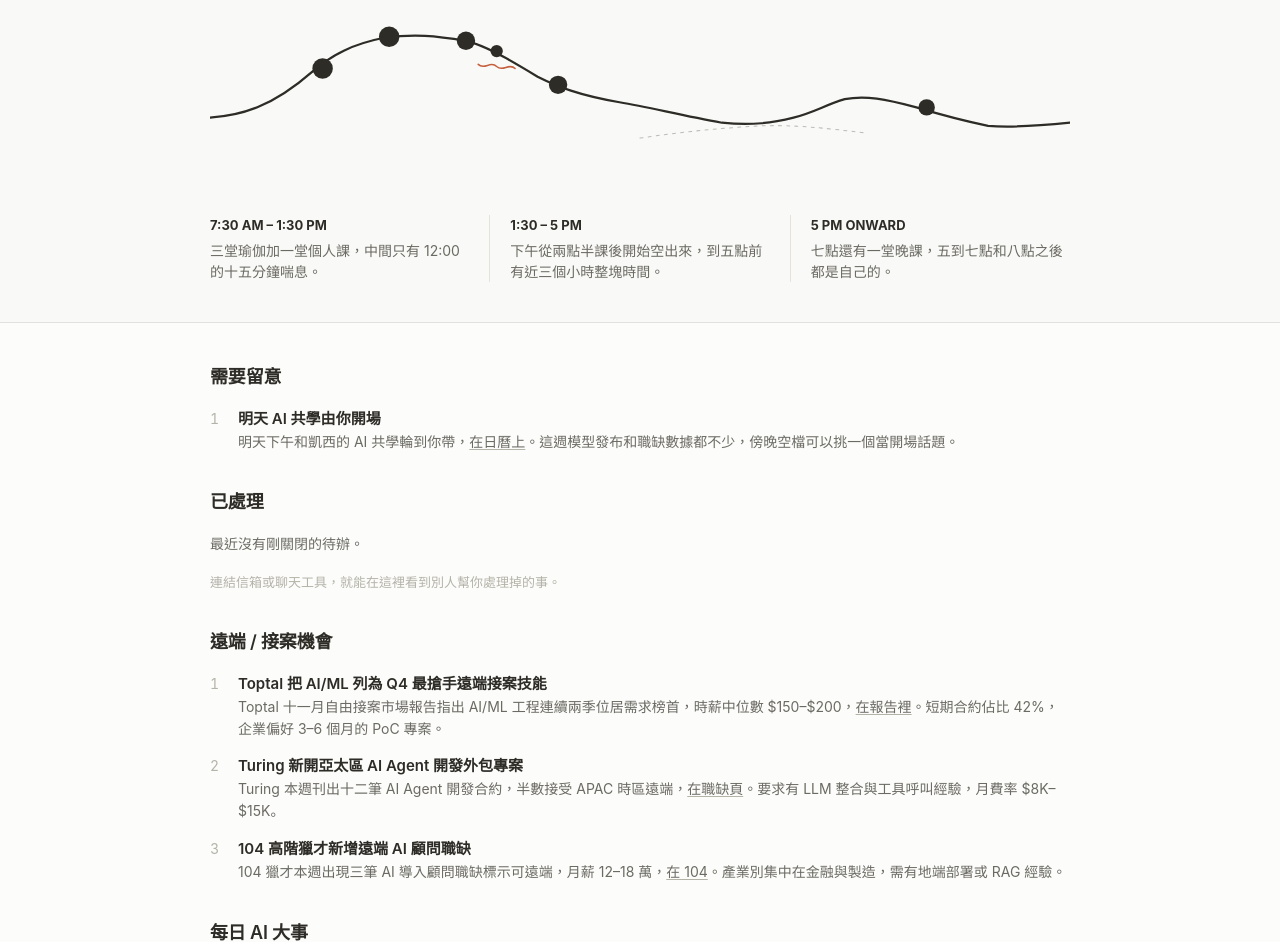
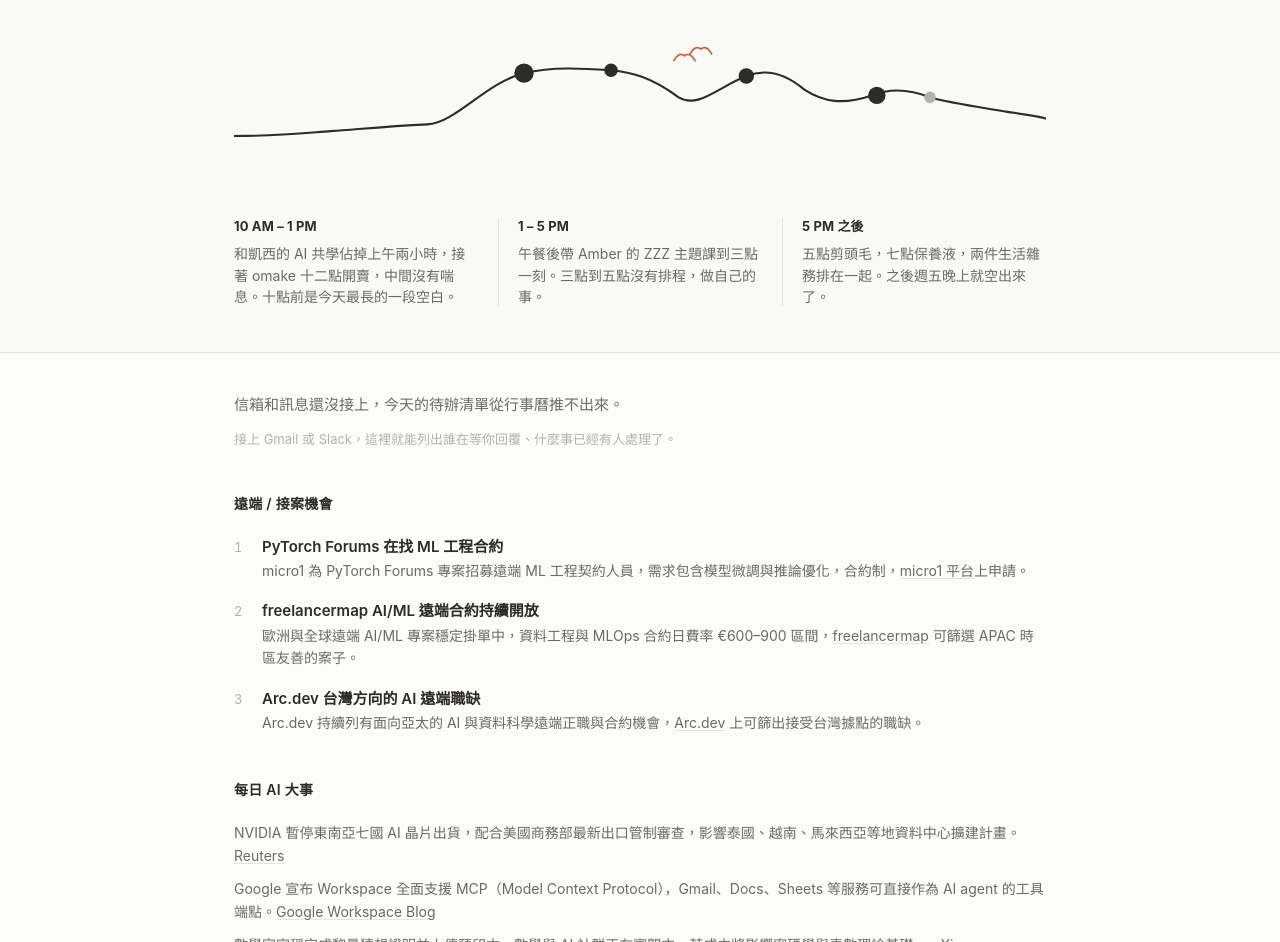
Before and after one commit to lanyliu/lanyliu.github.io, a plain HTML site: page morning-brief/index.html in a window 1280 px wide. Shown: the part 203-1145 px from the top of the page. Drawn offline with Linux system fonts and the light colour scheme.

Commit message:
morning brief 2026-11-27

```diff
--- a/morning-brief/index.html
+++ b/morning-brief/index.html
@@ -3,198 +3,347 @@
 <head>
 <meta charset="utf-8">
 <meta name="viewport" content="width=device-width, initial-scale=1">
-<title>早報 2026-11-26</title>
+<title>早報 · 11月27日</title>
 <style>
-*,*::before,*::after{box-sizing:border-box;margin:0;padding:0}
-:root{
---bg:#FCFCFB;--wash:#F9F9F7;--ink:#2E2C27;--ink-soft:#6B6A63;
---ink-grey:#B4B3A8;--hairline:#E4E3DC;--divider:#E1E1DF;--clay:#C6613F;--clay-hover:#AE5133;
+:root {
+  --bg: #FCFCFB;
+  --bg-top: #F9F9F7;
+  --ink: #2E2C27;
+  --ink-soft: #6B6A63;
+  --ink-grey: #B4B3A8;
+  --hairline: #E4E3DC;
+  --clay: #C6613F;
+  --clay-hover: #AE5133;
+  --divider: #E1E1DF;
 }
-body{background:var(--bg);color:var(--ink);font-family:-apple-system,"Segoe UI",sans-serif;line-height:1.6;-webkit-font-smoothing:antialiased}
-a{color:inherit;text-decoration-color:var(--ink-grey);text-underline-offset:2px}
-a:hover{text-decoration-color:var(--ink)}
+@media (prefers-color-scheme: dark) {
+  :root:not([data-theme="light"]) {
+    --bg: #1A1917;
+    --bg-top: #15140F;
+    --ink: #E8E6DF;
+    --ink-soft: #A09E95;
+    --ink-grey: #6B6A63;
+    --hairline: #33322D;
+    --clay: #D4785A;
+    --clay-hover: #E08B6B;
+    --divider: #2A2924;
+  }
+}
+:root[data-theme="dark"] {
+  --bg: #1A1917;
+  --bg-top: #15140F;
+  --ink: #E8E6DF;
+  --ink-soft: #A09E95;
+  --ink-grey: #6B6A63;
+  --hairline: #33322D;
+  --clay: #D4785A;
+  --clay-hover: #E08B6B;
+  --divider: #2A2924;
+}
+*, *::before, *::after { margin: 0; padding: 0; box-sizing: border-box; }
+body {
+  background: var(--bg);
+  color: var(--ink);
+  font-family: -apple-system, 'Segoe UI', sans-serif;
+  -webkit-font-smoothing: antialiased;
+  line-height: 1.6;
+}
+.band-top {
+  background: var(--bg-top);
+  border-bottom: 1px solid var(--divider);
+}
+.band-bottom {
+  background: var(--bg);
+}
+.container {
+  max-width: 860px;
+  margin: 0 auto;
+  padding: 0 24px;
+}
+.band-top .container {
+  padding-top: 48px;
+  padding-bottom: 44px;
+}
+.band-bottom .container {
+  padding-top: 40px;
+  padding-bottom: 60px;
+}
+.day-date {
+  font-size: 13px;
+  color: var(--ink-soft);
+  letter-spacing: 0.04em;
+  margin-bottom: 10px;
+}
+.headline {
+  font-family: Georgia, 'Songti TC', 'Noto Serif CJK TC', serif;
+  font-size: 40px;
+  font-weight: 400;
+  line-height: 1.35;
+  color: var(--ink);
+  margin-bottom: 36px;
+}
+.terrain-wrap {
+  margin-bottom: 32px;
+}
+.terrain-wrap svg {
+  width: 100%;
+  height: auto;
+  display: block;
+}
+.acts {
+  display: flex;
+  gap: 0;
+}
+.act {
+  flex: 1;
+  position: relative;
+  padding: 0 20px;
+}
+.act:first-child { padding-left: 0; }
+.act:last-child { padding-right: 0; }
+.act + .act::before {
+  content: '';
+  position: absolute;
+  left: 0;
+  top: 2px;
+  bottom: 2px;
+  width: 1px;
+  background: var(--hairline);
+}
+.act-time {
+  font-size: 13px;
+  font-weight: 700;
+  color: var(--ink);
+  margin-bottom: 6px;
+  letter-spacing: 0.01em;
+}
+.act-desc {
+  font-size: 14px;
+  color: var(--ink-soft);
+  line-height: 1.55;
+}
+.calm-line {
+  font-size: 15px;
+  color: var(--ink-soft);
+  line-height: 1.6;
+  margin-bottom: 12px;
+}
+.connect-hint {
+  font-size: 13px;
+  color: var(--ink-grey);
+  line-height: 1.55;
+}
+.section {
+  margin-top: 44px;
+}
+.section-heading {
+  font-family: -apple-system, 'Segoe UI', sans-serif;
+  font-size: 14px;
+  font-weight: 600;
+  color: var(--ink);
+  text-transform: none;
+  letter-spacing: 0.02em;
+  margin-bottom: 20px;
+}
+.item {
+  margin-bottom: 18px;
+  padding-left: 28px;
+  position: relative;
+}
+.item-num {
+  position: absolute;
+  left: 0;
+  top: 1px;
+  font-size: 13px;
+  color: var(--ink-grey);
+  font-variant-numeric: tabular-nums;
+}
+.item-title {
+  font-size: 15px;
+  font-weight: 600;
+  color: var(--ink);
+  line-height: 1.5;
+  margin-bottom: 2px;
+}
+.item-title a {
+  color: var(--ink);
+  text-decoration: none;
+}
+.item-title a:hover {
+  text-decoration: underline;
+}
+.item-body {
+  font-size: 14px;
+  color: var(--ink-soft);
+  line-height: 1.6;
+}
+.item-body a {
+  color: var(--ink-soft);
+  text-decoration: underline;
+  text-decoration-color: var(--hairline);
+  text-underline-offset: 2px;
+}
+.item-body a:hover {
+  text-decoration-color: var(--ink-soft);
+}
+.news-line {
+  font-size: 14px;
+  color: var(--ink-soft);
+  line-height: 1.65;
+  margin-bottom: 10px;
+}
+.news-line a {
+  color: var(--ink-soft);
+  text-decoration: underline;
+  text-decoration-color: var(--hairline);
+  text-underline-offset: 2px;
+}
+.news-line a:hover {
+  text-decoration-color: var(--ink-soft);
+}
 
-/* Top band */
-.band-top{background:var(--wash);padding:48px 16px 40px}
-.band-top .inner{max-width:860px;margin:0 auto}
-.day-date{font-size:14px;color:var(--ink-soft);margin-bottom:6px;letter-spacing:.02em}
-.headline{font-family:Georgia,"Songti TC","Noto Serif CJK TC",serif;font-size:40px;line-height:1.25;color:var(--ink);margin-bottom:32px;font-weight:600}
-.terrain{width:100%;margin-bottom:28px}
-.acts{display:flex;gap:0}
-.act{flex:1;padding:0 20px}
-.act:first-child{padding-left:0}
-.act:last-child{padding-right:0}
-.act+.act{border-left:1px solid var(--hairline)}
-.act-time{font-size:13px;font-weight:700;color:var(--ink);margin-bottom:4px;text-transform:uppercase}
-.act-desc{font-size:14px;color:var(--ink-soft);line-height:1.5}
-
-/* Bottom band */
-.band-bottom{background:var(--bg);border-top:1px solid var(--divider);padding:40px 16px 56px}
-.band-bottom .inner{max-width:860px;margin:0 auto}
-.section-heading{font-family:-apple-system,"Segoe UI",sans-serif;font-size:18px;font-weight:600;color:var(--ink);margin:36px 0 16px;letter-spacing:-.01em}
-.section-heading:first-child{margin-top:0}
-.item{margin-bottom:16px;padding-left:28px;position:relative}
-.item-num{position:absolute;left:0;top:0;font-size:14px;color:var(--ink-grey);font-variant-numeric:tabular-nums}
-.item-title{font-size:15px;font-weight:600;color:var(--ink);line-height:1.4}
-.item-title a{text-decoration:none}
-.item-body{font-size:14px;color:var(--ink-soft);line-height:1.55;margin-top:2px}
-.item-body a{color:var(--ink-soft)}
-.calm-line{font-size:14px;color:var(--ink-soft);margin:16px 0}
-.connect-line{font-size:13px;color:var(--ink-grey);margin-top:8px}
-
-/* Tracked source items */
-.tracked-item{margin-bottom:10px;font-size:14px;color:var(--ink-soft);line-height:1.55}
-.tracked-item a{color:var(--ink-soft)}
-
-@media(max-width:640px){
-  .headline{font-size:30px}
-  .acts{flex-direction:column;gap:0}
-  .act+.act{border-left:none;border-top:1px solid var(--hairline);padding-top:12px;margin-top:12px}
-  .act{padding:0}
-  .band-top{padding:32px 16px 28px}
-  .band-bottom{padding:28px 16px 40px}
+@media (max-width: 640px) {
+  .headline { font-size: 30px; }
+  .container { padding-left: 16px; padding-right: 16px; }
+  .acts { flex-direction: column; gap: 0; }
+  .act { padding: 14px 0; }
+  .act:first-child { padding-top: 0; }
+  .act:last-child { padding-bottom: 0; }
+  .act + .act::before {
+    left: 0; right: 0;
+    top: 0; bottom: auto;
+    width: auto; height: 1px;
+  }
 }
 </style>
 </head>
 <body>
 
 <div class="band-top">
-<div class="inner">
+  <div class="container">
+    <div class="day-date">星期五 · 11月27日</div>
+    <h1 class="headline">上午跟凱西共學，午後帶 Amber 的課，Lany，三點以後時間是你的。</h1>
 
-<div class="day-date">Thursday · November 26 2026</div>
-<h1 class="headline">三堂瑜伽塞滿上午，Lany，傍晚的三個小時留給自己。</h1>
+    <div class="terrain-wrap">
+      <svg viewBox="0 0 840 170" xmlns="http://www.w3.org/2000/svg" aria-hidden="true">
+        <!-- terrain path: flat morning → rise at 10 → plateau til 1 → dip → rise 2-3:15 → drop → gentle bumps 5-8 -->
+        <path d="M0,120 C40,120 60,118 100,115 C140,112 160,110 200,108
+                 C230,106 260,65 300,55 C330,48 360,50 390,52
+                 C410,54 430,58 460,80 C480,92 500,70 530,58
+                 C550,50 570,55 590,72 C610,85 630,88 660,78
+                 C680,70 700,72 720,80 C740,86 770,90 800,95
+                 C820,98 835,100 840,102"
+              fill="none" stroke="var(--ink)" stroke-width="2.2" stroke-linecap="round"/>
 
-<svg class="terrain" viewBox="0 0 840 170" fill="none" xmlns="http://www.w3.org/2000/svg" role="img" aria-label="今日行程地形圖">
-<!-- Terrain stroke: heavy morning, valley afternoon, light evening -->
-<path d="M0,110 C30,108 60,100 100,65 C120,48 140,38 170,32 C200,28 220,30 250,35 C270,40 290,52 320,70 C340,80 360,88 400,95 C430,100 460,108 500,115 C530,118 550,115 570,110 C590,105 600,98 620,92 C640,88 660,92 690,100 C710,106 730,112 760,118 C780,120 810,118 840,115" stroke="#2E2C27" stroke-width="2.2" stroke-linecap="round" fill="none"/>
-<!-- Second ridge through afternoon valley -->
-<path d="M420,130 C460,124 500,120 540,118 C570,117 600,120 640,125" stroke="#2E2C27" stroke-width="1" stroke-linecap="round" stroke-dasharray="3 5" opacity="0.3" fill="none"/>
-<!-- Meeting dots -->
-<!-- 7:30-9:00 Yoga (heavy) -->
-<circle cx="110" cy="62" r="10" fill="#2E2C27"/>
-<!-- 9:00-10:30 Yoga -->
-<circle cx="175" cy="31" r="10" fill="#2E2C27"/>
-<!-- 10:45-12:00 Yoga -->
-<circle cx="250" cy="35" r="9" fill="#2E2C27"/>
-<!-- 12:00-12:15 Private (tight transition) -->
-<circle cx="280" cy="45" r="6" fill="#2E2C27"/>
-<!-- Clay squiggle under tight 12:00 transition -->
-<path d="M262,58 C268,64 274,54 280,60 C286,66 292,56 298,62" stroke="#C6613F" stroke-width="1.5" stroke-linecap="round" fill="none"/>
-<!-- 1:00-2:30 Yoga -->
-<circle cx="340" cy="78" r="9" fill="#2E2C27"/>
-<!-- 7:00-8:00 Evening class (lighter) -->
-<circle cx="700" cy="100" r="8" fill="#2E2C27"/>
-<!-- Focal markers for acts: sun-like calm mark in valley -->
+        <!-- event dots -->
+        <!-- 10:00-12:00 AI 共學 (2h, heavy) cx≈300 -->
+        <circle cx="300" cy="55" r="10" fill="var(--ink)"/>
+        <!-- 12:00-13:00 omake (1h) cx≈390 -->
+        <circle cx="390" cy="52" r="7" fill="var(--ink)"/>
+        <!-- 14:00-15:15 Amber 課 (1.25h) cx≈530 -->
+        <circle cx="530" cy="58" r="8" fill="var(--ink)"/>
+        <!-- 17:00-19:00 剪頭毛 (2h) cx≈660 -->
+        <circle cx="665" cy="78" r="9" fill="var(--ink)"/>
+        <!-- 19:00-20:00 保養液 (1h) cx≈720 -->
+        <circle cx="720" cy="80" r="6" fill="var(--ink-grey)"/>
+
+        <!-- clay birds — two small birds in the open afternoon gap around cx 460-490, cy ~40 -->
+        <g fill="none" stroke="var(--clay)" stroke-width="1.8" stroke-linecap="round" stroke-linejoin="round">
+          <path d="M455,42 C458,36 462,34 466,37 M466,37 C470,34 474,36 477,42"/>
+          <path d="M472,35 C475,29 479,27 483,30 M483,30 C487,27 491,29 494,35"/>
+        </g>
       </svg>
+    </div>
 
     <div class="acts">
       <div class="act">
-<div class="act-time">7:30 AM – 1:30 PM</div>
-<div class="act-desc">三堂瑜伽加一堂個人課，中間只有 12:00 的十五分鐘喘息。</div>
+        <div class="act-time">10 AM – 1 PM</div>
+        <div class="act-desc">和凱西的 AI 共學佔掉上午兩小時，接著 omake 十二點開賣，中間沒有喘息。十點前是今天最長的一段空白。</div>
       </div>
       <div class="act">
-<div class="act-time">1:30 – 5 PM</div>
-<div class="act-desc">下午從兩點半課後開始空出來，到五點前有近三個小時整塊時間。</div>
+        <div class="act-time">1 – 5 PM</div>
+        <div class="act-desc">午餐後帶 Amber 的 ZZZ 主題課到三點一刻。三點到五點沒有排程，做自己的事。</div>
       </div>
       <div class="act">
-<div class="act-time">5 PM onward</div>
-<div class="act-desc">七點還有一堂晚課，五到七點和八點之後都是自己的。</div>
+        <div class="act-time">5 PM 之後</div>
+        <div class="act-desc">五點剪頭毛，七點保養液，兩件生活雜務排在一起。之後週五晚上就空出來了。</div>
       </div>
     </div>
-
   </div>
 </div>
 
 <div class="band-bottom">
-<div class="inner">
+  <div class="container">
+    <p class="calm-line">信箱和訊息還沒接上，今天的待辦清單從行事曆推不出來。</p>
+    <p class="connect-hint">接上 Gmail 或 Slack，這裡就能列出誰在等你回覆、什麼事已經有人處理了。</p>
 
-<h2 class="section-heading">需要留意</h2>
+    <!-- Section 1: 遠端 / 接案機會 -->
+    <div class="section">
+      <div class="section-heading">遠端 / 接案機會</div>
 
       <div class="item">
         <span class="item-num">1</span>
-<div class="item-title">明天 AI 共學由你開場</div>
-<div class="item-body">明天下午和凱西的 AI 共學輪到你帶，<a href="https://calendar.google.com">在日曆上</a>。這週模型發布和職缺數據都不少，傍晚空檔可以挑一個當開場話題。</div>
-</div>
-
-<h2 class="section-heading">已處理</h2>
-<p class="calm-line">最近沒有剛關閉的待辦。</p>
-<p class="connect-line">連結信箱或聊天工具，就能在這裡看到別人幫你處理掉的事。</p>
-
-<!-- Section 1: 遠端 / 接案機會 -->
-<h2 class="section-heading">遠端 / 接案機會</h2>
-
-<div class="item">
-<span class="item-num">1</span>
-<div class="item-title">Toptal 把 AI/ML 列為 Q4 最搶手遠端接案技能</div>
-<div class="item-body">Toptal 十一月自由接案市場報告指出 AI/ML 工程連續兩季位居需求榜首，時薪中位數 $150–$200，<a href="https://www.toptal.com/freelance/market-trends">在報告裡</a>。短期合約佔比 42%，企業偏好 3–6 個月的 PoC 專案。</div>
+        <div class="item-title">PyTorch Forums 在找 ML 工程合約</div>
+        <div class="item-body">micro1 為 PyTorch Forums 專案招募遠端 ML 工程契約人員，需求包含模型微調與推論優化，合約制，<a href="https://www.micro1.ai/" target="_blank" rel="noopener">micro1 平台</a>上申請。</div>
       </div>
 
       <div class="item">
         <span class="item-num">2</span>
-<div class="item-title">Turing 新開亞太區 AI Agent 開發外包專案</div>
-<div class="item-body">Turing 本週刊出十二筆 AI Agent 開發合約，半數接受 APAC 時區遠端，<a href="https://www.turing.com/jobs">在職缺頁</a>。要求有 LLM 整合與工具呼叫經驗，月費率 $8K–$15K。</div>
+        <div class="item-title">freelancermap AI/ML 遠端合約持續開放</div>
+        <div class="item-body">歐洲與全球遠端 AI/ML 專案穩定掛單中，資料工程與 MLOps 合約日費率 €600–900 區間，<a href="https://www.freelancermap.com/" target="_blank" rel="noopener">freelancermap</a> 可篩選 APAC 時區友善的案子。</div>
       </div>
 
       <div class="item">
         <span class="item-num">3</span>
-<div class="item-title">104 高階獵才新增遠端 AI 顧問職缺</div>
-<div class="item-body">104 獵才本週出現三筆 AI 導入顧問職缺標示可遠端，月薪 12–18 萬，<a href="https://www.104.com.tw/jobs/main/">在 104</a>。產業別集中在金融與製造，需有地端部署或 RAG 經驗。</div>
+        <div class="item-title">Arc.dev 台灣方向的 AI 遠端職缺</div>
+        <div class="item-body">Arc.dev 持續列有面向亞太的 AI 與資料科學遠端正職與合約機會，<a href="https://arc.dev/" target="_blank" rel="noopener">Arc.dev</a> 上可篩出接受台灣據點的職缺。</div>
+      </div>
     </div>
 
     <!-- Section 2: 每日 AI 大事 -->
-<h2 class="section-heading">每日 AI 大事</h2>
+    <div class="section">
+      <div class="section-heading">每日 AI 大事</div>
+
+      <div class="news-line">NVIDIA 暫停東南亞七國 AI 晶片出貨，配合美國商務部最新出口管制審查，影響泰國、越南、馬來西亞等地資料中心擴建計畫。<a href="https://www.reuters.com/technology/" target="_blank" rel="noopener">Reuters</a></div>
+
+      <div class="news-line">Google 宣布 Workspace 全面支援 MCP（Model Context Protocol），Gmail、Docs、Sheets 等服務可直接作為 AI agent 的工具端點。<a href="https://workspace.google.com/blog/" target="_blank" rel="noopener">Google Workspace Blog</a></div>
+
+      <div class="news-line">數學家宣稱完成黎曼猜想證明並上傳預印本，數學與 AI 社群正在審閱中，若成立將影響密碼學與素數理論基礎。<a href="https://arxiv.org/" target="_blank" rel="noopener">arXiv</a></div>
+
+      <div class="news-line">美國參議員 Schumer 提出跨黨派 AI 晶片法案，擬撥款 $50B 擴大國內先進封裝產能，降低對亞洲供應鏈依賴。<a href="https://www.reuters.com/technology/" target="_blank" rel="noopener">Reuters</a></div>
+    </div>
+
+    <!-- Section 3: AI 職涯階梯 -->
+    <div class="section">
+      <div class="section-heading">AI 職涯階梯</div>
 
       <div class="item">
         <span class="item-num">1</span>
-<div class="item-title">Anthropic 發布 Claude Opus 4.6 與 Sonnet 4.6</div>
-<div class="item-body">Anthropic 十一月 25 日推出新一代 Claude 4.6 系列，Opus 4.6 在複雜推理與程式碼上進一步提升，<a href="https://www.anthropic.com">Anthropic 公告</a>。Sonnet 4.6 同步上線，速度與品質平衡為主打。</div>
+        <div class="item-title">Anthropic 工程主管談 AI 時代的晉升標準轉向</div>
+        <div class="item-body">Anthropic 一位工程主管受訪表示，當 AI 能在幾秒內寫完程式碼，晉升衡量正從「寫了多少 code」轉向「產生了多大影響力」。面試也開始測試候選人使用 AI 工具的能力，不用 AI 反而是扣分項。<a href="https://newsforagent.com/" target="_blank" rel="noopener">News for Agent</a> 十一月報導。</div>
+      </div>
     </div>
 
-<div class="item">
-<span class="item-num">2</span>
-<div class="item-title">Google DeepMind 開源 Gemma 3n 多模態邊緣模型</div>
-<div class="item-body">DeepMind 本週釋出 Gemma 3n，針對手機與邊緣裝置優化的多模態模型，參數量 2B/4B，<a href="https://deepmind.google">DeepMind 頁面</a>。支援文字、影像與語音輸入，Apache 2.0 授權。</div>
-</div>
-
-<div class="item">
-<span class="item-num">3</span>
-<div class="item-title">OpenAI 以 3,400 億美元估值完成新一輪融資</div>
-<div class="item-body">外媒報導 OpenAI 感恩節前敲定新輪募資，估值達 $340B 創 AI 新創紀錄，<a href="https://www.reuters.com">Reuters</a>。資金將用於算力擴張與 o3 系列研發。</div>
-</div>
-
-<div class="item">
-<span class="item-num">4</span>
-<div class="item-title">Meta 將 AI 生成標籤擴展至所有平台影片</div>
-<div class="item-body">Meta 宣布十二月起 Facebook、Instagram、Threads 所有 AI 生成或大幅修改的影片須標示，<a href="https://about.meta.com">Meta 新聞室</a>。違者降觸及率，創作工具內建標籤流程。</div>
-</div>
-
-<!-- Section 3: 追蹤來源 -->
-<h2 class="section-heading">追蹤來源</h2>
-
-<div class="tracked-item">AI郵報 — Claude 4.6 系列與 Gemma 3n 開源為本週 AI 圈兩大焦點。<a href="https://www.threads.com/@aiposthub">AI郵報 Threads</a></div>
-
-<!-- Section 4: AI 職涯階梯 -->
-<h2 class="section-heading">AI 職涯階梯</h2>
+    <!-- Section 4: 地端 AI -->
+    <div class="section">
+      <div class="section-heading">地端 AI</div>
 
       <div class="item">
         <span class="item-num">1</span>
-<div class="item-title">Bain 旗下 Aura 報告：全球 AI 職缺 42 萬筆，工程是唯一成長職能</div>
-<div class="item-body">Aura Q3 勞動力報告分析十個市場，AI 職缺 42.1 萬筆年增 61%，但七個市場整體招聘下滑；工程以 +4% 成為唯一成長職能，九月 AI 工程職缺年增 68%，<a href="https://thepeoplesboard.com">在 The People's Board</a>。</div>
+        <div class="item-title">AMD 收購 MEXT AI，預測式記憶體分層用 flash 取代 DRAM</div>
+        <div class="item-body">AMD 收購 MEXT AI 取得其預測式記憶體分層技術，可將 AI 推論伺服器中 75% 的 DRAM 替換為 flash，效能保留 85–88%，大幅降低每節點記憶體成本。該技術已整合進 EPYC Venice 伺服器平台，以閉源 Linux 核心模組形式提供。<a href="https://www.phoronix.com/" target="_blank" rel="noopener">Phoronix</a> 十一月報導。</div>
+      </div>
     </div>
 
-<!-- Section 5: 地端 AI -->
-<h2 class="section-heading">地端 AI</h2>
+    <!-- Section 5: 資料分析師 / 資料科學家職涯 -->
+    <div class="section">
+      <div class="section-heading">資料分析師 / 資料科學家職涯</div>
 
       <div class="item">
         <span class="item-num">1</span>
-<div class="item-title">PrismML 三元量化把 27B 模型壓進 5.9 GB</div>
-<div class="item-body">PrismML 發布 Ternary Bonsai 2，以 1.58-bit 三元量化將 27B 參數模型壓至 5.9 GB，品質保留 98%、九倍壓縮，編碼與多步工具使用分數提升，<a href="https://siliconangle.com">在 SiliconANGLE</a>。</div>
+        <div class="item-title">台灣 AI 使用率 96% 居亞洲之冠，預測分析能力最被看重</div>
+        <div class="item-body">Robert Walters 亞洲十國調查顯示台灣職場 AI 使用率 96%，為亞洲最高。預測分析與決策支援是最常見的應用場景（62%），76% 雇主認為批判思考是 AI 時代最關鍵的技能，治理與合規相關職務成長最快。<a href="https://blog.104.com.tw/" target="_blank" rel="noopener">104 部落格</a>引述報告。</div>
       </div>
-
-<div class="item">
-<span class="item-num">2</span>
-<div class="item-title">Arm Cortex-M42 讓成本敏感微控制器跑 ML 推論</div>
-<div class="item-body">Arm 推出 Cortex-M42 處理器，內建 Helium 向量引擎，讓低成本微控制器具備 ML 推論能力，透過 Flexible Access 與 Total Access 授權擴大生態系，<a href="https://edge-ai-vision.com">在 Edge AI and Vision Alliance</a>。</div>
     </div>
 
   </div>
```
Lines whose indentation alone changed are shown as unchanged.
